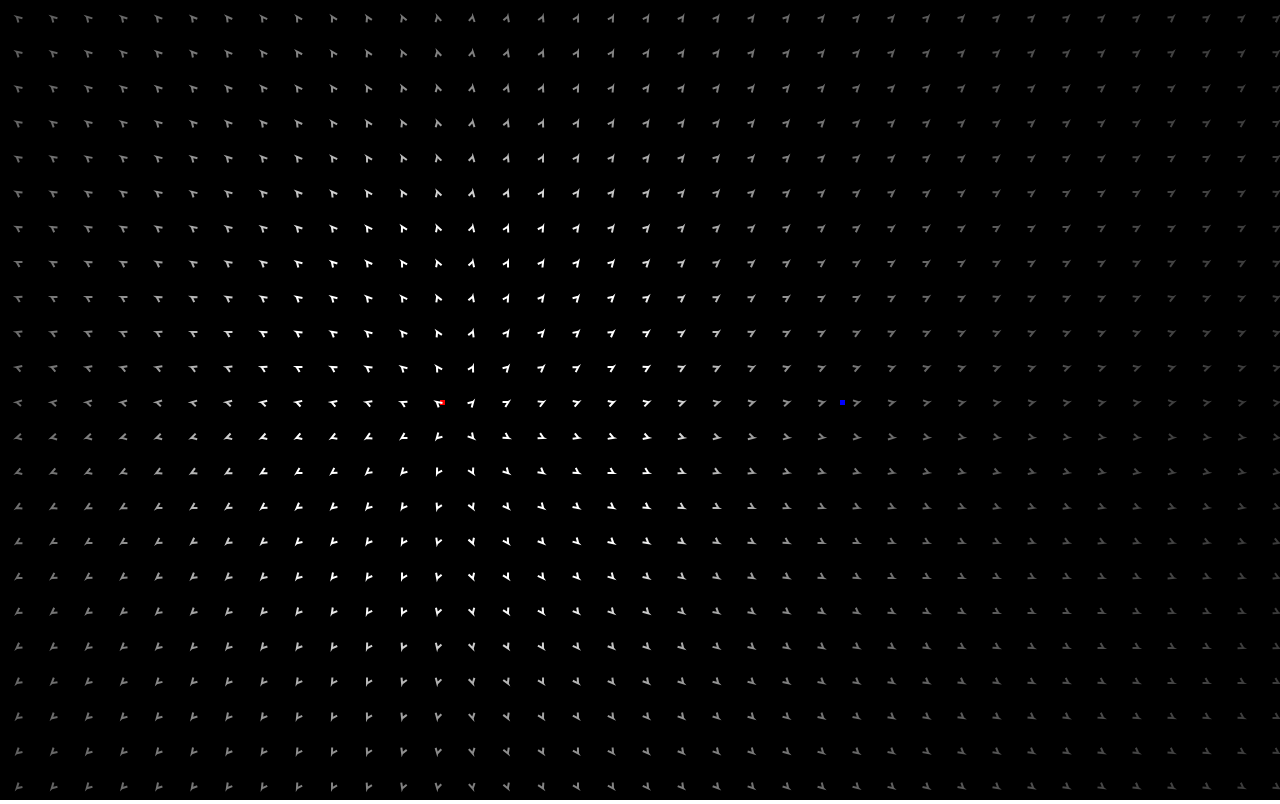
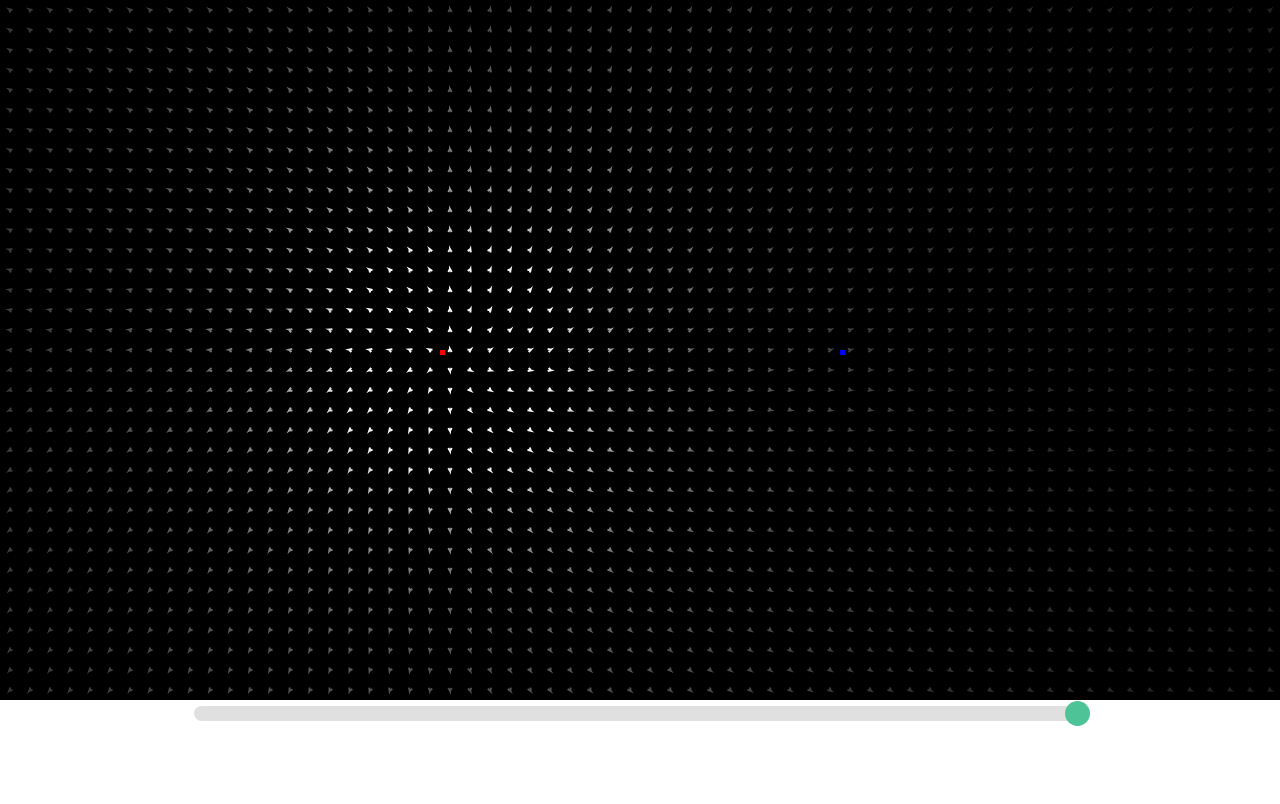
Before and after one commit to truered8/electric-field-visualizer, a website with bundled scripts: page public/index.html in a window 1280 px wide. Built offline with nearby package versions, Linux system fonts and the light colour scheme.

Commit message:
added basic slider

```diff
--- a/public/index.html
+++ b/public/index.html
@@ -12,5 +12,17 @@
     <canvas class="myCanvas">
       <p>Your browser doesn't support canvas. Boo hoo!</p>
     </canvas>
+    <div class="slidecontainer">
+      <input
+        type="range"
+        min="-1"
+        max="1"
+        step="0.01"
+        value="1"
+        class="slider"
+        id="chargeRange"
+      />
+      <label for="chargeRange" />
+    </div>
   </body>
 </html>
--- a/public/script.js
+++ b/public/script.js
@@ -2,10 +2,21 @@ import { PointCharge, Physics } from "./util.js";
 
 const canvas = document.querySelector(".myCanvas");
 const width = (canvas.width = window.innerWidth);
-const height = (canvas.height = window.innerHeight);
+const height = (canvas.height = window.innerHeight - 100);
 
 const ctx = canvas.getContext("2d");
 ctx.lineWidth = 2;
+
+const slider = document.getElementById("chargeRange");
+const label = document.querySelector("label[for='chargeRange']");
+slider.oninput = function () {
+  label.innerHTML = `${this.value * maxCharge} Coulombs`;
+  console.log(slider.value);
+};
+window.addEventListener("load", function () {
+  //label.innerHTML = `${slider.value * maxCharge} Coulombs`;
+  console.log(slider.value);
+});
 
 const maxCharge = 3;
 
@@ -53,7 +64,7 @@ const visualizePotential = (res = 5) => {
 };
 
 /** Visualize the electric field at every point. */
-const visualizeField = (res = 35) => {
+const visualizeField = (res = 20) => {
   let maxE = 0;
   let E = new Array(width);
   for (let x = 0; x < width; x++) E[x] = new Array(height);
@@ -135,22 +146,7 @@ canvas.addEventListener(
   "click",
   (e) => {
     charges.push(
-      new PointCharge(e.clientX, e.clientY, Math.random() * maxCharge)
-    );
-
-    clearCanvas();
-    visualizePotential();
-    visualizeField();
-  },
-  false
-);
-
-canvas.addEventListener(
-  "contextmenu",
-  (e) => {
-    e.preventDefault();
-    charges.push(
-      new PointCharge(e.clientX, e.clientY, -1 * Math.random() * maxCharge)
+      new PointCharge(e.clientX, e.clientY, slider.value * maxCharge)
     );
 
     clearCanvas();
--- a/public/style.css
+++ b/public/style.css
@@ -2,3 +2,46 @@ body {
   margin: 0;
   overflow: hidden;
 }
+
+.slidecontainer {
+  width: 70%; /* Width of the outside container */
+  margin: auto;
+}
+
+/* The slider itself */
+.slider {
+  -webkit-appearance: none; /* Override default CSS styles */
+  appearance: none;
+  width: 100%; /* Full-width */
+  height: 15px; /* Specified height */
+  background: #d3d3d3; /* Grey background */
+  outline: none; /* Remove outline */
+  opacity: 0.7; /* Set transparency (for mouse-over effects on hover) */
+  -webkit-transition: 0.2s; /* 0.2 seconds transition on hover */
+  transition: opacity 0.2s;
+  border-radius: 10px;
+}
+
+/* Mouse-over effects */
+.slider:hover {
+  opacity: 1; /* Fully shown on mouse-over */
+}
+
+/* The slider handle (use -webkit- (Chrome, Opera, Safari, Edge) and -moz- (Firefox) to override default look) */
+.slider::-webkit-slider-thumb {
+  -webkit-appearance: none; /* Override default look */
+  appearance: none;
+  width: 25px; /* Set a specific slider handle width */
+  height: 25px; /* Slider handle height */
+  background: #04aa6d; /* Green background */
+  cursor: pointer; /* Cursor on hover */
+  border-radius: 100%;
+}
+
+.slider::-moz-range-thumb {
+  width: 25px; /* Set a specific slider handle width */
+  height: 25px; /* Slider handle height */
+  background: #04aa6d; /* Green background */
+  cursor: pointer; /* Cursor on hover */
+  border-radius: 100%;
+}
```
